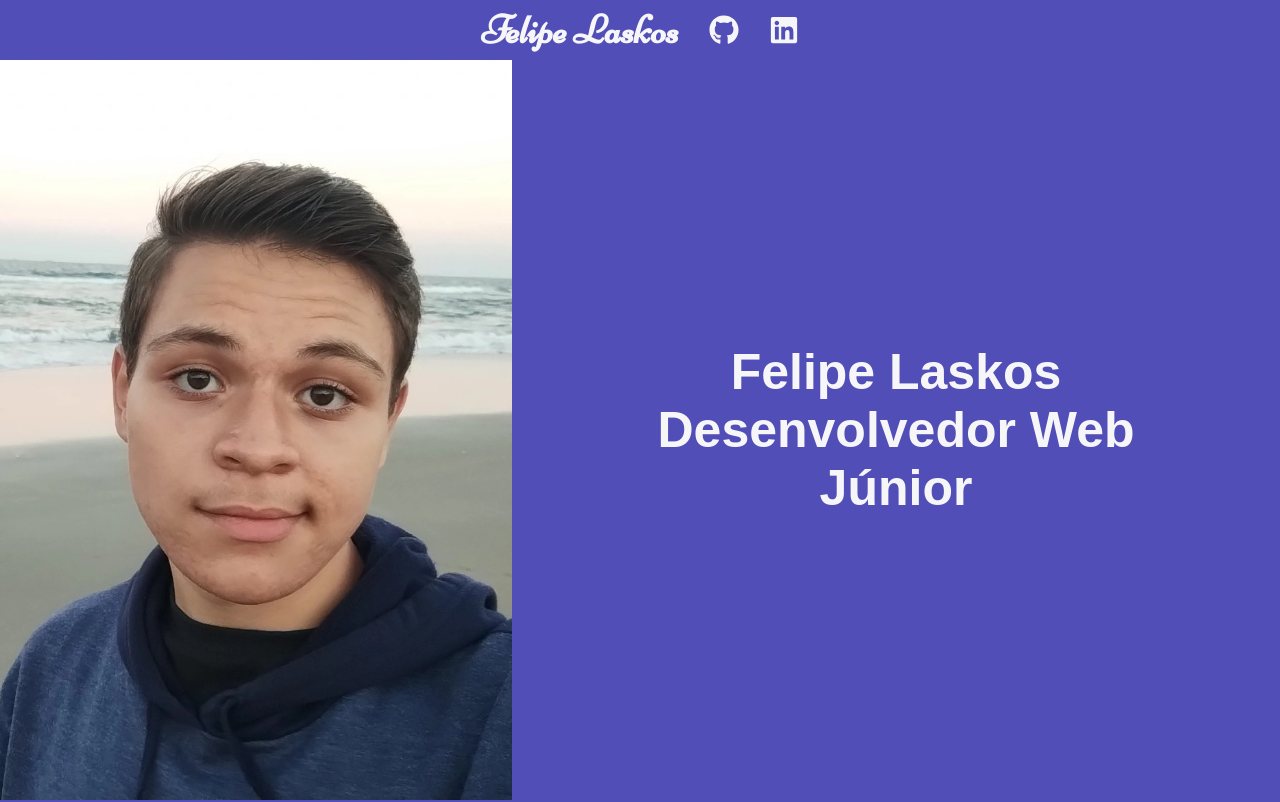
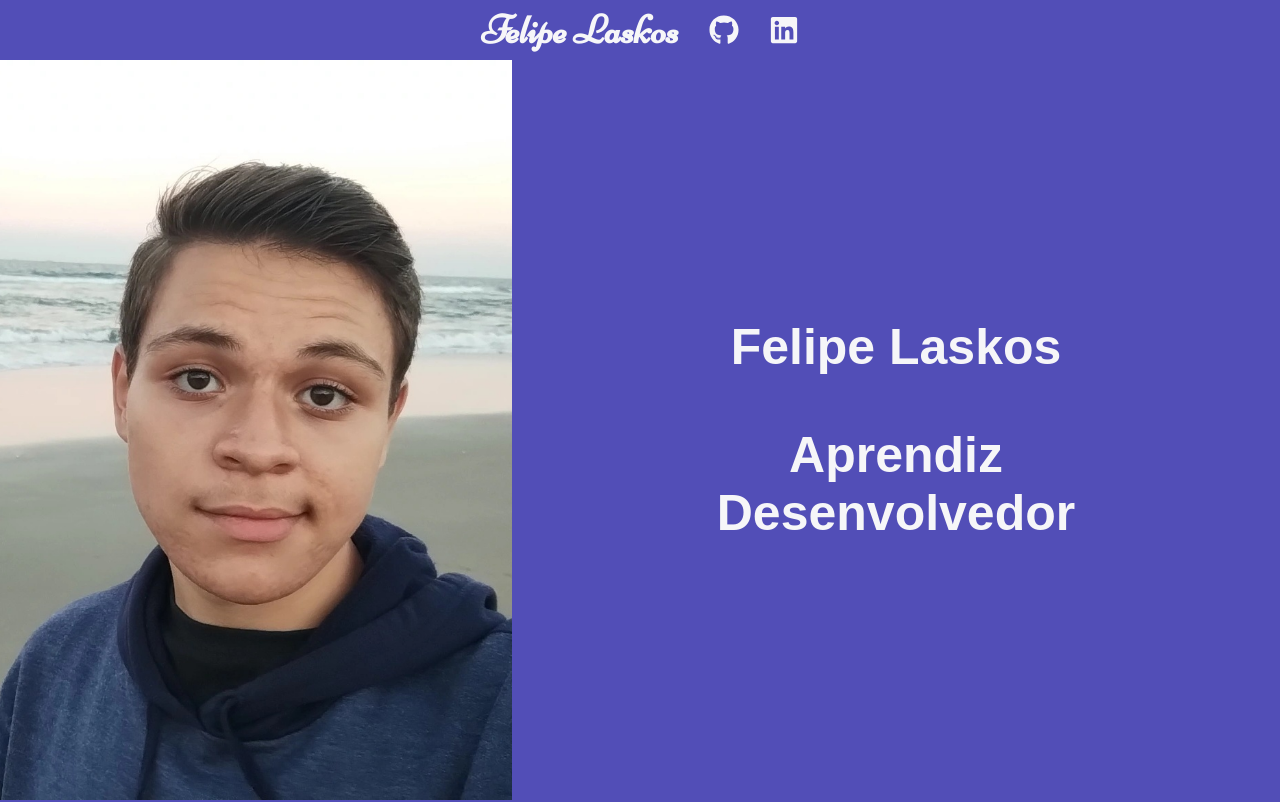
Before and after one commit to Felipe-Laskos/portfolio, a Next.js app: page / in a window 1280 px wide. Shown: the top 802 px of the page. Built offline with nearby package versions, Linux system fonts and the light colour scheme; a web font is replaced by a local one.

Commit message:
mudança do texto inicial

```diff
--- a/components/Call/index.js
+++ b/components/Call/index.js
@@ -6,9 +6,9 @@ const Call = ({ margin }) => {
             <CallImage />
             <CallText>
             <CallAlign>
-                <h2>Felipe Laskos</h2>
-                <h2>Desenvolvedor Web</h2>
-                <h2 className='underlined'>Júnior</h2>
+                <h2 className='nome'>Felipe Laskos</h2>
+                <h2>Aprendiz</h2>
+                <h2 className='underlined'>Desenvolvedor</h2>
             </CallAlign>
             </CallText>
         </StyledCall>
--- a/components/Call/styles.js
+++ b/components/Call/styles.js
@@ -57,6 +57,10 @@ export const CallText = styled.div`
         overflow: hidden;
     }
 
+    h2.nome {
+        margin-bottom: 50px;
+    }
+
     h2.underlined::after {
         content: "";
         height: 5px;
```
